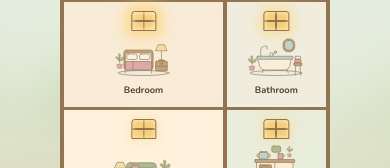
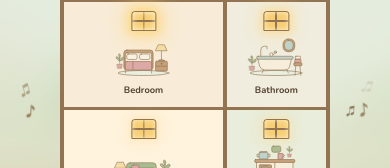
Before and after one commit to mareerray/KotiloPlay, a React (Vite) app: page / in a window 390 px wide. Shown: the part 287-455 px from the top of the page. Built offline with nearby package versions, Linux system fonts and the light colour scheme.

Commit message:
Feat: add music note SVGs and integrate animated music notes in HomePage; create music-notes.css for styling

```diff
--- a/src/pages/HomePage.tsx
+++ b/src/pages/HomePage.tsx
@@ -4,10 +4,13 @@ import { rooms } from '../data/rooms';
 import HouseGreenery from '../components/HouseGreenery';
 import springGarden from '../assets/svg/garden-spring.svg';
 import gardenIcon from "../assets/svg/room-icons/garden-icon.svg";
+import musicNoteDouble from "../assets/svg/music-note-double.svg";
+import musicNoteSingle from "../assets/svg/music-note-single.svg";
 import './sky.css';
 import './home.css';
 import './garden.css';
 import './greenery.css';
+import './music-notes.css';
 
 
 function HomePage() {
@@ -49,6 +52,41 @@ function HomePage() {
 
                     <div className="home-house">
                         <HouseGreenery />
+
+               {(["left", "right"] as const).map((side) => (
+    <div
+        key={side}
+        className={`house-music house-music--${side}`}
+        aria-hidden="true"
+    >
+        <img
+            className="house-music__note house-music__note--one"
+            src={musicNoteDouble}
+            alt=""
+            width={40}
+            height={48}
+            draggable={false}
+        />
+
+        <img
+            className="house-music__note house-music__note--two"
+            src={musicNoteSingle}
+            alt=""
+            width={32}
+            height={48}
+            draggable={false}
+        />
+
+        <img
+            className="house-music__note house-music__note--three"
+            src={musicNoteDouble}
+            alt=""
+            width={40}
+            height={48}
+            draggable={false}
+        />
+    </div>
+))}
 
                         {/* Decorative roof */}
                         <div className="house-roof-area" aria-hidden="true">
--- /dev/null
+++ b/src/pages/music-notes.css
@@ -0,0 +1,173 @@
+/*------------------ House music notes ------------------*/
+
+.house-music {
+    position: absolute;
+
+    /* Start beside the upper rooms, below the roof. */
+    top: 42%;
+
+    width: 0;
+    height: 0;
+
+    z-index: 5;
+    pointer-events: none;
+}
+
+.house-music--left {
+    left: 0;
+    right: auto;
+
+    --music-direction: -1;
+}
+
+.house-music--right {
+    right: 0;
+    left: auto;
+
+    --music-direction: 1;
+}
+
+.house-music__note {
+    position: absolute;
+    left: -12px;
+    bottom: 0;
+
+    display: block;
+    width: 24px;
+    height: 32px;
+
+    opacity: 0;
+    transform-origin: center;
+    filter: drop-shadow(0 2px 1px rgb(90 65 39 / 10%));
+
+    animation: house-music-float 6s ease-out infinite;
+}
+
+.house-music__note--one {
+    --note-drift: 58px;
+    --note-rise: -38px;
+    --note-turn: 12deg;
+
+    animation-delay: -0.5s;
+}
+
+.house-music__note--two {
+    --note-drift: 82px;
+    --note-rise: -18px;
+    --note-turn: -10deg;
+
+    width: 20px;
+    height: 30px;
+
+    animation-delay: -2.5s;
+}
+
+.house-music__note--three {
+    --note-drift: 68px;
+    --note-rise: -65px;
+    --note-turn: 18deg;
+
+    width: 22px;
+    height: 30px;
+
+    animation-delay: -4.5s;
+}
+
+/* Offset the right side so both sides don't pulse together. */
+.house-music--right .house-music__note--one {
+    animation-delay: -1.5s;
+}
+
+.house-music--right .house-music__note--two {
+    animation-delay: -3.5s;
+}
+
+.house-music--right .house-music__note--three {
+    animation-delay: -5.5s;
+}
+
+@keyframes house-music-float {
+    0% {
+        opacity: 0;
+        transform: translate(0, 0) rotate(0deg) scale(0.75);
+    }
+
+    18% {
+        opacity: 0.8;
+    }
+
+    60% {
+        opacity: 0.65;
+    }
+
+    100% {
+        opacity: 0;
+        transform:
+            translate(
+                calc(var(--note-drift) * var(--music-direction)),
+                var(--note-rise)
+            )
+            rotate(
+                calc(var(--note-turn) * var(--music-direction))
+            )
+            scale(1);
+    }
+}
+
+@media (max-width: 600px) {
+    .house-music__note {
+        width: 18px;
+        height: 25px;
+        left: -9px;
+    }
+
+    .house-music__note--one {
+        --note-drift: 28px;
+        --note-rise: -28px;
+    }
+
+    .house-music__note--two {
+        --note-drift: 40px;
+        --note-rise: -14px;
+    }
+
+    .house-music__note--three {
+        --note-drift: 34px;
+        --note-rise: -46px;
+    }
+}
+
+@media (prefers-reduced-motion: reduce) {
+    .house-music {
+        display: none;
+    }
+}
+
+/* Explicitly anchor the music emitters to opposite house edges. */
+
+.home-house > .house-music {
+    position: absolute;
+    top: 42%;
+    bottom: auto;
+
+    width: 0;
+    height: 0;
+
+    transform: none;
+    pointer-events: none;
+    z-index: 5;
+}
+
+.home-house > .house-music--left {
+    left: 0;
+    right: auto;
+
+    --music-direction: -1;
+}
+
+.home-house > .house-music--right {
+    left: auto;
+    right: 0;
+
+    --music-direction: 1;
+}
```
Also changed, not shown: src/assets/svg/music-note-double.svg (added), src/assets/svg/music-note-single.svg (added).
